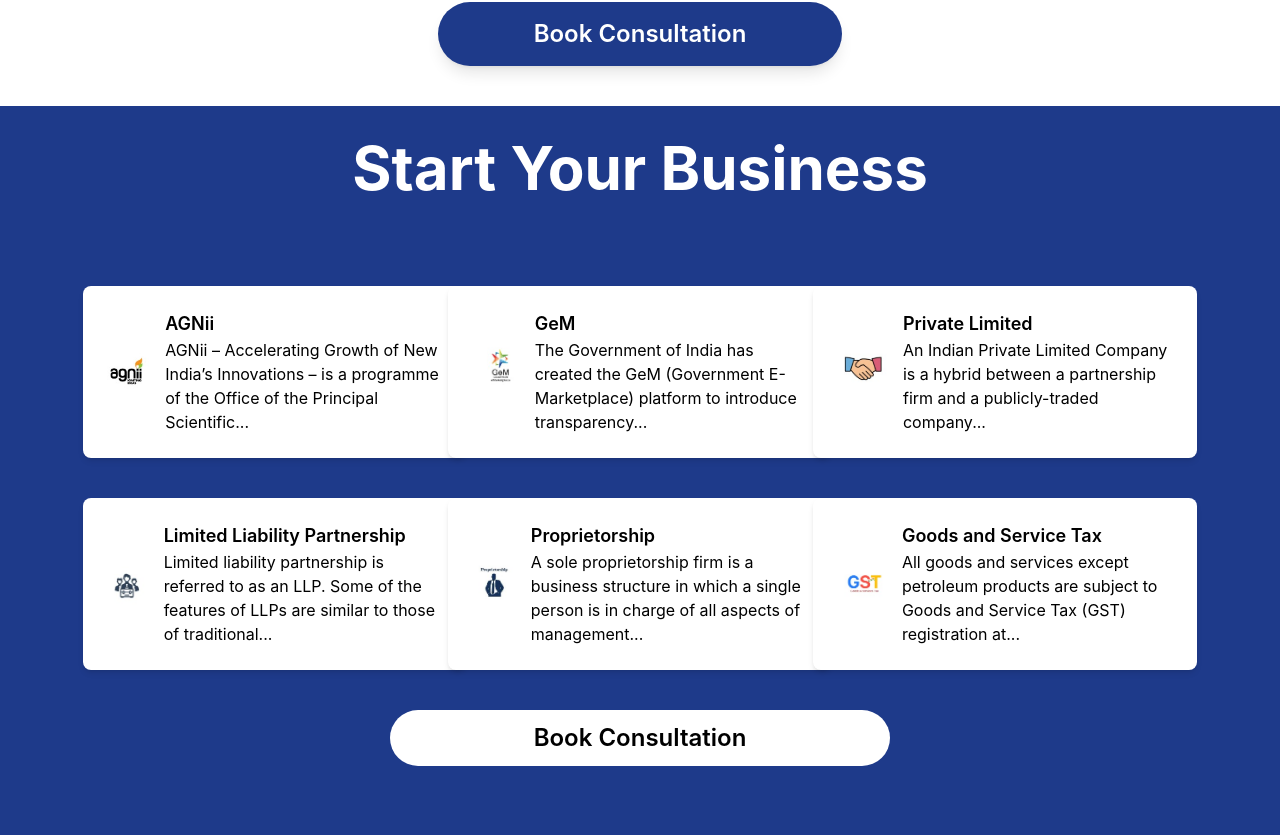
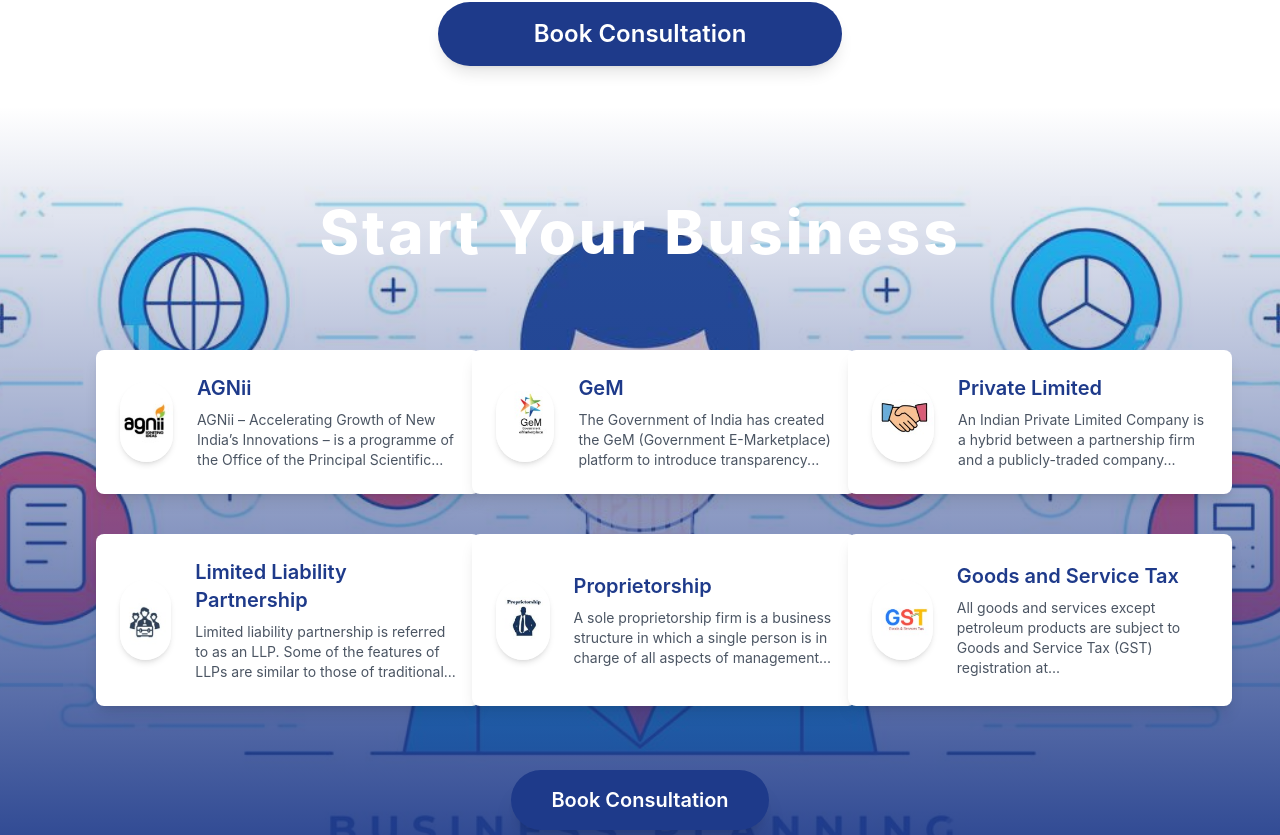
Before and after one commit to divshi/enego, a React (Create React App) app: page / in a window 1280 px wide. Shown: the part 1594-2429 px from the top of the page. Built offline with nearby package versions, Linux system fonts and the light colour scheme.

Commit message:
updated servicesgrid and startupfunding

```diff
--- a/src/components/ServicesGrid.jsx
+++ b/src/components/ServicesGrid.jsx
@@ -5,69 +5,52 @@
 import s4 from '../assets/s8.jpeg';
 import s5 from '../assets/s9.jpeg';
 import s6 from '../assets/s10.jpeg';
+import banner2 from '../assets/banner2.jpeg.png';
 
 const ServicesGrid = () => {
     return (
-        <div className="bg-blue-900 p-8 text-white">
+        <section className="h-screen bg-cover bg-center relative" style={{ backgroundImage: `url(${banner2})` }}>
+            {/* Background Overlay */}
+            <div className="absolute top-0 left-0 w-full h-full bg-gradient-to-t from-blue-900 to-transparent">
+
                 {/* Heading */}
-            <div className="text-center mb-12">
-                <h2 className="text-6xl font-bold">Start Your Business</h2>
+                <div className="text-center text-white pt-24 mb-12">
+                    <h2 className="text-6xl font-extrabold tracking-wider">Start Your Business</h2>
                 </div>
 
                 {/* Services Grid */}
-            <div className="grid grid-cols-1 sm:grid-cols-2 lg:grid-cols-3 gap-10 pl-20 pr-20 pt-10 justify-items-center">
-                <div className="flex items-center p-6 bg-white rounded-lg shadow-md w-96 text-black transform transition-transform duration-300 hover:scale-105">
-                    <img src={s1} alt="AGNii" className="w-16 h-16 mr-4"/>
+                <div className="grid grid-cols-1 sm:grid-cols-2 lg:grid-cols-3 gap-10 px-6 sm:px-12 lg:px-24 pt-10">
+                    {[
+                        { img: s1, title: 'AGNii', description: 'AGNii – Accelerating Growth of New India’s Innovations – is a programme of the Office of the Principal Scientific...' },
+                        { img: s2, title: 'GeM', description: 'The Government of India has created the GeM (Government E-Marketplace) platform to introduce transparency...' },
+                        { img: s3, title: 'Private Limited', description: 'An Indian Private Limited Company is a hybrid between a partnership firm and a publicly-traded company...' },
+                        { img: s4, title: 'Limited Liability Partnership', description: 'Limited liability partnership is referred to as an LLP. Some of the features of LLPs are similar to those of traditional...' },
+                        { img: s5, title: 'Proprietorship', description: 'A sole proprietorship firm is a business structure in which a single person is in charge of all aspects of management...' },
+                        { img: s6, title: 'Goods and Service Tax', description: 'All goods and services except petroleum products are subject to Goods and Service Tax (GST) registration at...' }
+                    ].map((service, index) => (
+                        <div
+                            key={index}
+                            className="flex items-center p-6 bg-white rounded-lg shadow-lg w-full sm:w-96 text-black transform transition-transform duration-300 hover:scale-105 hover:shadow-xl"
+                        >
+                            <img src={service.img} alt={service.title} className="w-20 h-20 mr-6 rounded-full shadow-md"/>
                             <div>
-                        <h3 className="text-lg font-semibold">AGNii</h3>
-                        <p>AGNii – Accelerating Growth of New India’s Innovations – is a programme of the Office of the Principal Scientific...</p>
+                                <h3 className="text-xl font-semibold text-blue-900 mb-2">{service.title}</h3>
+                                <p className="text-sm text-gray-600">{service.description}</p>
                             </div>
                         </div>
-                <div className="flex items-center p-6 bg-white rounded-lg shadow-md w-96 text-black transform transition-transform duration-300 hover:scale-105">
-                    <img src={s2} alt="GeM" className="w-16 h-16 mr-4"/>
-                    <div>
-                        <h3 className="text-lg font-semibold">GeM</h3>
-                        <p>The Government of India has created the GeM (Government E-Marketplace) platform to introduce transparency...</p>
-                    </div>
-                </div>
-                <div className="flex items-center p-6 bg-white rounded-lg shadow-md w-96 text-black transform transition-transform duration-300 hover:scale-105">
-                    <img src={s3} alt="Private Limited" className="w-16 h-16 mr-4"/>
-                    <div>
-                        <h3 className="text-lg font-semibold">Private Limited</h3>
-                        <p>An Indian Private Limited Company is a hybrid between a partnership firm and a publicly-traded company...</p>
-                    </div>
-                </div>
-                <div className="flex items-center p-6 bg-white rounded-lg shadow-md w-96 text-black transform transition-transform duration-300 hover:scale-105">
-                    <img src={s4} alt="Limited Liability Partnership" className="w-16 h-16 mr-4"/>
-                    <div>
-                        <h3 className="text-lg font-semibold">Limited Liability Partnership</h3>
-                        <p>Limited liability partnership is referred to as an LLP. Some of the features of LLPs are similar to those of traditional...</p>
-                    </div>
-                </div>
-                <div className="flex items-center p-6 bg-white rounded-lg shadow-md w-96 text-black transform transition-transform duration-300 hover:scale-105">
-                    <img src={s5} alt="Proprietorship" className="w-16 h-16 mr-4"/>
-                    <div>
-                        <h3 className="text-lg font-semibold">Proprietorship</h3>
-                        <p>A sole proprietorship firm is a business structure in which a single person is in charge of all aspects of management...</p>
-                    </div>
-                </div>
-                <div className="flex items-center p-6 bg-white rounded-lg shadow-md w-96 text-black transform transition-transform duration-300 hover:scale-105">
-                    <img src={s6} alt="Goods and Service Tax" className="w-16 h-16 mr-4"/>
-                    <div>
-                        <h3 className="text-lg font-semibold">Goods and Service Tax</h3>
-                        <p>All goods and services except petroleum products are subject to Goods and Service Tax (GST) registration at...</p>
-                    </div>
-                </div>
+                    ))}
                 </div>
 
                 {/* Book Consultation Button */}
-            <div className=" text-center">
-                <button style={{ width: "500px", margin: "40px" }} className="px-20 py-3 text-2xl font-semibold text-black bg-white rounded-full hover:bg-grey-200">
+                <div className="text-center mt-16">
+                    <button
+                        className="px-10 py-4 text-xl font-semibold text-white bg-blue-900 rounded-full hover:bg-blue-700 transform transition-all duration-300 hover:scale-105 shadow-xl"
+                    >
                         Book Consultation
                     </button>
                 </div>
-
             </div>
+        </section>
     );
 };
 
--- a/src/components/StartupFunding.jsx
+++ b/src/components/StartupFunding.jsx
@@ -1,4 +1,4 @@
-import React from 'react';
+import React, { useState, useEffect } from 'react';
 import s1 from '../assets/s18.jpeg';
 import s2 from '../assets/d1.jpeg';
 import s3 from '../assets/d2.jpeg';
@@ -7,83 +7,98 @@
 import s6 from '../assets/d5.jpeg';
 import s7 from '../assets/d6.jpeg';
 import s8 from '../assets/d7.jpeg';
+import banner2 from '../assets/banner3.jpeg.png';
+const services = [
+    { img: s1, title: 'Government Grants and Funding', description: 'The Government of India provides Grants and Funding opportunities to innovative startups to grow their presence and bring ...' },
+    { img: s2, title: 'Seed Fund', description: 'The Government of India\'s Startup India initiative aims to create a strong startup ecosystem in the country in order to foster innovation...' },
+    { img: s3, title: 'Nidhi Prayas Yojna', description: 'ENEGO SERVICES PRIVATE LIMITED provides 360° business solutions. Our team is a blend of more than 2 years of experienced professionals...' },
+    { img: s4, title: 'MSME Loans', description: 'The government of India offers loans for Micro, Small and Medium Enterprises to facilitate their growth. India is a booming network of MSMEs ...' },
+    { img: s5, title: 'Venture Capital', description: 'Venture Capital Assistance is financial assistance in the form of an interest-free loan offered by SFAC to eligible projects in order to cover the deficit in...' },
+    { img: s6, title: 'Project Finance', description: 'This type of financing is where the lender accepts the future revenues as a guarantee for the amount which is lent. It is different from the traditional way of credit...' },
+    { img: s7, title: 'Greenfield Loan', description: 'Get your greens straight for your business! Is your business a greenfield project? Greenfield projects are those projects which are still in their initial stages...' },
+    { img: s8, title: 'Unsecured Business Loans', description: 'Now don’t worry about the collateral for availing loans for your business! No need for collateral if you are looking for funds as a budding entrepreneur or someone who...' }
+];
 
 const StartupFunding = () => {
+    const [currentIndex, setCurrentIndex] = useState(0);
+    const [slideDirection, setSlideDirection] = useState('right'); // 'right' or 'left'
+
+    useEffect(() => {
+        // Cycle through services array every 3 seconds
+        const interval = setInterval(() => {
+            setSlideDirection(prev => (prev === 'right' ? 'left' : 'right')); // Alternate direction
+            setCurrentIndex(prevIndex => (prevIndex + 1) % services.length); // Move to next card
+        }, 3000);
+
+        return () => clearInterval(interval); // Clear interval on component unmount
+    }, []);
+
     return (
-        <div className="bg-blue-900 p-8 text-white">
+        <section className="h-screen bg-cover bg-center relative" style={{ backgroundImage: `url(${banner2})` }}>
+        <div className="absolute top-0 left-0 w-full h-full bg-gradient-to-t from-transparent to-blue-900 p-8 text-white min-h-screen flex flex-col items-center justify-center">
             {/* Heading */}
-            <div className="text-center mb-15 mt-10">
+            <div className="text-center mb-12">
                 <h2 className="text-6xl font-bold">Startup Funding</h2>
             </div>
 
-            {/* Startup Services Grid */}
-            <div className="flex flex-wrap justify-center gap-10 mt-10">
-                <div className="flex items-center p-6 bg-white rounded-lg shadow-md w-96 text-black transform transition-transform duration-300 hover:scale-105">
-                    <img src={s1} alt="AGNii" className="w-16 h-16 mr-4"/>
-                    <div>
-                        <h3 className="text-lg font-semibold">Government Grants and Funding</h3>
-                        <p>The Government of India provides Grants and Funding opportunities to innovative startups to grow their presence and bring ...</p>
-                    </div>
-                </div>
-                <div className="flex items-center p-6 bg-white rounded-lg shadow-md w-96 text-black transform transition-transform duration-300 hover:scale-105">
-                    <img src={s2} alt="GeM" className="w-16 h-16 mr-4"/>
-                    <div>
-                        <h3 className="text-lg font-semibold">Seed Fund</h3>
-                        <p>The Government of India's Startup India initiative aims to create a strong startup ecosystem in the country in order to foster innovation...</p>
-                    </div>
-                </div>
-                <div className="flex items-center p-6 bg-white rounded-lg shadow-md w-96 text-black transform transition-transform duration-300 hover:scale-105">
-                    <img src={s3} alt="Private Limited" className="w-16 h-16 mr-4"/>
-                    <div>
-                        <h3 className="text-lg font-semibold">Nidhi Prayas Yojna</h3>
-                        <p>ENEGO SERVICES PRIVATE LIMITED provides 360° business solutions. Our team is a blend of more than 2 years of experienced professionals...</p>
-                    </div>
-                </div>
-                <div className="flex items-center p-6 bg-white rounded-lg shadow-md w-96 text-black transform transition-transform duration-300 hover:scale-105">
-                    <img src={s4} alt="Limited Liability Partnership" className="w-16 h-16 mr-4"/>
-                    <div>
-                        <h3 className="text-lg font-semibold">MSME Loans</h3>
-                        <p>MSME Loans The government of India offer loans for Micro, Small and Medium Enterprises to facilitate their growth. India is a booming network of MSMEs ...</p>
-                    </div>
-                </div>
-                <div className="flex items-center p-6 bg-white rounded-lg shadow-md w-96 text-black transform transition-transform duration-300 hover:scale-105">
-                    <img src={s5} alt="Proprietorship" className="w-16 h-16 mr-4"/>
-                    <div>
-                        <h3 className="text-lg font-semibold">Venture Capital</h3>
-                        <p>Venture Capital Assistance is financial assistance in the form of an interest-free loan offered by SFAC to eligible projects in order to cover the deficit in...</p>
-                    </div>
-                </div>
-                <div className="flex items-center p-6 bg-white rounded-lg shadow-md w-96 text-black transform transition-transform duration-300 hover:scale-105">
-                    <img src={s6} alt="Goods and Service Tax" className="w-16 h-16 mr-4"/>
-                    <div>
-                        <h3 className="text-lg font-semibold">Project Finance</h3>
-                        <p>This type of financing is where the lender accepts the future revenues as a guarantee for the amount which is lent. It is different from the traditional way of credit...</p>
-                    </div>
-                </div>
-                <div className="flex items-center p-6 bg-white rounded-lg shadow-md w-96 text-black transform transition-transform duration-300 hover:scale-105">
-                    <img src={s7} alt="Proprietorship" className="w-16 h-16 mr-4"/>
-                    <div>
-                        <h3 className="text-lg font-semibold">Greenfield Loan</h3>
-                        <p>Get your greens straight for your business! Is your business a greenfield project? Greenfield projects are those projects which are still in their initial stages...</p>
-                    </div>
-                </div>
-                <div className="flex items-center p-6 bg-white rounded-lg shadow-md w-96 text-black transform transition-transform duration-300 hover:scale-105">
-                    <img src={s8} alt="Goods and Service Tax" className="w-16 h-16 mr-4"/>
-                    <div>
-                        <h3 className="text-lg font-semibold">Unsecured Business Loans</h3>
-                        <p>Now don’t worry about the collateral for availing loans for your business! No need for collateral if you are looking for funds as a budding entrepreneur or someone who...</p>
-                    </div>
+            {/* Animated Card */}
+            <div
+                key={currentIndex}
+                className={`flex items-center p-6 bg-white rounded-lg shadow-md w-96 text-black transform transition-all duration-700 ${
+                    slideDirection === 'right' ? 'animate-slide-right' : 'animate-slide-left'
+                }`}
+            >
+                <img src={services[currentIndex].img} alt={services[currentIndex].title} className="w-16 h-16 mr-4 rounded-full shadow-md" />
+                <div>
+                    <h3 className="text-lg font-semibold">{services[currentIndex].title}</h3>
+                    <p className="text-gray-600">{services[currentIndex].description}</p>
                 </div>
             </div>
 
             {/* Book Consultation Button */}
-            <div className=" text-center">
-                <button style={{ width: "500px", margin: "40px" }} className="px-20 py-3 text-2xl font-semibold text-black bg-white rounded-full hover:bg-grey-200">
+            <div className="text-center mt-12">
+                <button
+                    style={{ width: "300px" }}
+                    className="px-8 py-3 text-2xl font-semibold text-blue-900 bg-white rounded-full hover:bg-gray-200 transform transition-all duration-300 shadow-lg"
+                >
                     Book Consultation
                 </button>
             </div>
 
+            {/* CSS for animations */}
+            <style jsx>{`
+                .animate-slide-right {
+                    animation: slideRight 0.7s ease-in-out;
+                }
+
+                .animate-slide-left {
+                    animation: slideLeft 0.7s ease-in-out;
+                }
+
+                @keyframes slideRight {
+                    from {
+                        transform: translateX(-100%);
+                        opacity: 0;
+                    }
+                    to {
+                        transform: translateX(0);
+                        opacity: 1;
+                    }
+                }
+
+                @keyframes slideLeft {
+                    from {
+                        transform: translateX(100%);
+                        opacity: 0;
+                    }
+                    to {
+                        transform: translateX(0);
+                        opacity: 1;
+                    }
+                }
+            `}</style>
         </div>
+        </section>
     );
 };
 
```
Also changed, not shown: src/assets/banner2.jpeg.png, src/assets/banner3.jpeg.png (added). Lines whose indentation alone changed are shown as unchanged.
